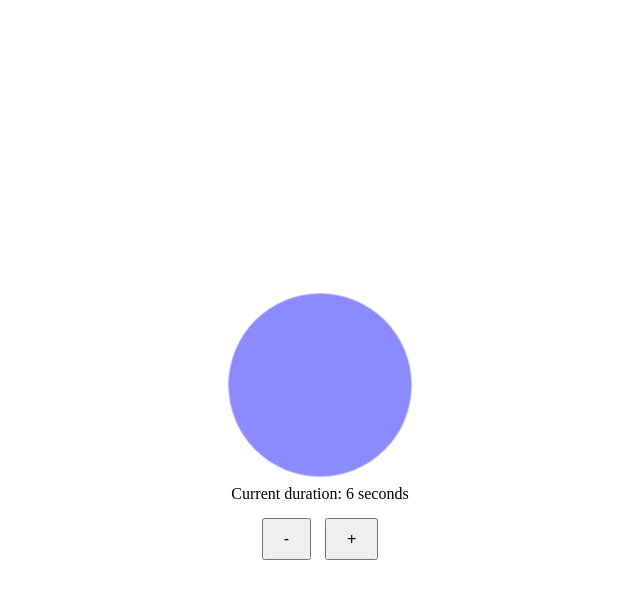
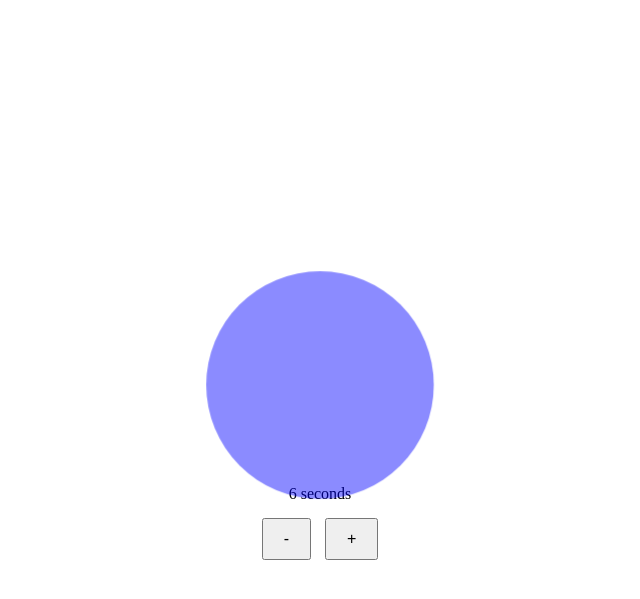
Before and after one commit to rohit-das/rohitdas.github.io, a Jekyll site: the page boxbreathing.html, which Jekyll copies as it is, in a window 1280 px wide. Shown: the top 599 px of the page, without its empty margins (320-960 px from the left). Built offline with Jekyll 4.4.1, drawn with Linux system fonts in a browser that asks for light colours.

Commit message:
Update boxbreathing.html

```diff
--- a/boxbreathing.html
+++ b/boxbreathing.html
@@ -15,7 +15,7 @@
 
   @keyframes expand-contract {
     0%, 25% { transform: scale(0.5); opacity: 0.9; }
-    25%, 50% { transform: scale(2); opacity: 0.4; }
+    25%, 50% { transform: scale(2.5); opacity: 0.4; }
     75%, 100% { transform: scale(0.5); opacity: 0.9; }
   }
 
@@ -47,7 +47,7 @@
   <div class="circle"></div>
 
   <div class="duration-display">
-    Current duration: <span id="current-duration">6 seconds</span>
+    <span id="current-duration">6 seconds</span>
   </div>
 
   <div class="btn-container">
```
